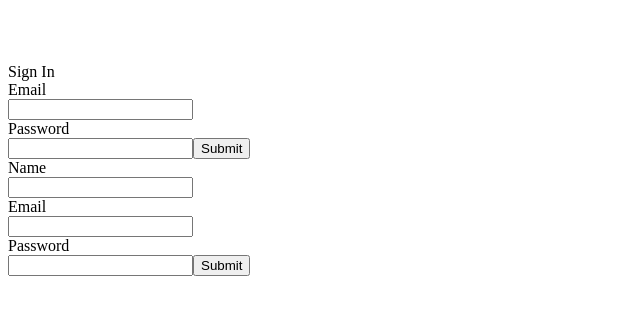
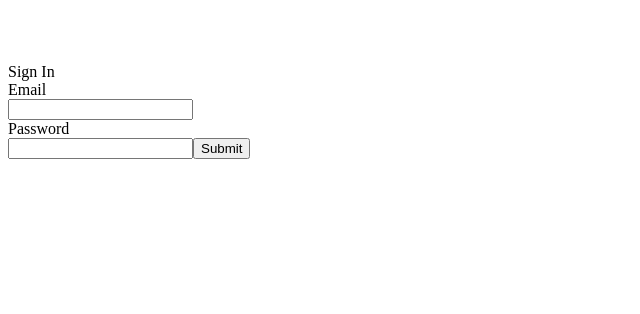
Before and after one commit to HilaryYates/Wikipedia, a React (Create React App) app: page / in a window 1280 px wide. Shown: the top 314 px of the page, without its empty margins (0-640 px from the left). Built offline with nearby package versions, Linux system fonts and the light colour scheme.

Commit message:
func sign out is button

```diff
--- a/src/App.js
+++ b/src/App.js
@@ -21,7 +21,6 @@ class App extends Component {
         {this.state.route === "signed-out" ? (
           <div>
             <SignIn onRouteChange={this.onRouteChange} />
-            <Register />
           </div>
         ) : (
           <div>
@@ -37,40 +36,4 @@ class App extends Component {
 
 export default App;
 
-// import { Component } from "react";
-// import "./index.css";
-// import "./components/SearchForm";
-// import SignIn from "./components/SignIn";
-// import Register from "./components/Register";
-// import SearchForm from "./components/SearchForm";
-// import Logo from "./Logo";
-// import SignOut from "./components/SignOut";
-
-// class App extends Component {
-//   constructor() {
-//     super();
-//     this.state = { route: "signed-out" };
-//   }
-//   onRouteChange = () => {
-//     this.setState({ route: "home" });
-//   };
-//   render() {
-//     return (
-//       <div class='main'>
-//         {this.state.route === "signed-out" ? (
-//           <div>
-//             <SignIn onRouteChange={this.onRouteChange} />
-//           </div>
-//         ) : (
-//           <div>
-//             <SignOut />
-//             <Logo />
-//             <SearchForm />
-//           </div>
-//         )}
-//       </div>
-//     );
-//   }
-// }
-
-// export default App;
+// register button triggers register form
--- a/src/components/Navigation.js
+++ b/src/components/Navigation.js
@@ -3,7 +3,7 @@ import React from "react";
 const Navigation = ({ onRouteChange }) => {
   return (
     <div>
-      <p onClick={() => onRouteChange("signed-out")}>Sign Out</p>
+      <button onClick={() => onRouteChange("signed-out")}>Sign Out</button>
     </div>
   );
 };
```
